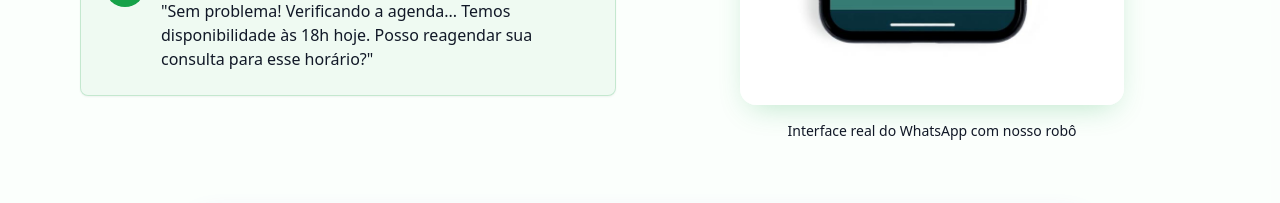
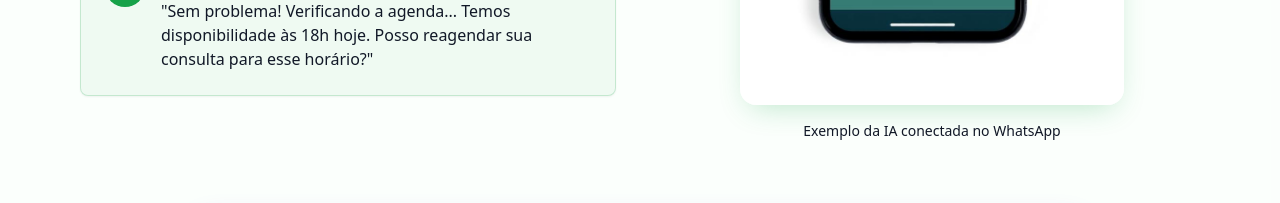
Before and after one commit to ivangorski/robo-mentor-launch, a React (Vite) app: page / in a window 1280 px wide. Shown: the part 2840-3043 px from the top of the page. Built offline with nearby package versions, Linux system fonts and the light colour scheme.

Commit message:
Update WhatsApp demo legend

```diff
--- a/src/components/WhatsAppDemo.tsx
+++ b/src/components/WhatsAppDemo.tsx
@@ -78,7 +78,7 @@ const WhatsAppDemo = () => {
               className="rounded-2xl shadow-whatsapp max-w-sm mx-auto"
             />
             <p className="mt-4 text-sm text-muted-foreground">
-              Interface real do WhatsApp com nosso robô
+              Exemplo da IA conectada no WhatsApp
             </p>
           </div>
         </div>
```
